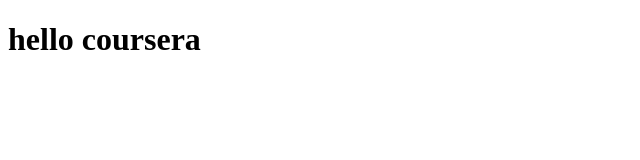
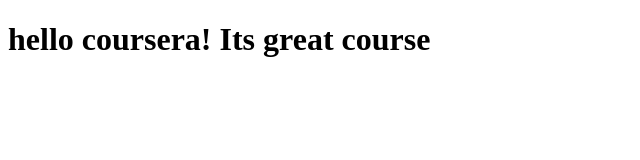
Before and after one commit to Salehabdulhadi/coursera-test, a plain HTML site: page site/index.html in a window 1280 px wide. Shown: the whole page, without its empty margins (0-640 px from the left). Drawn offline with Linux system fonts and the light colour scheme.

Commit message:
small addtion to our page

```diff
--- a/site/index.html
+++ b/site/index.html
@@ -1,10 +1,9 @@
 <!DOCTYPE html>
 <html>
 <head>
-
 	<title>coursera test </title>
 </head>
 <body>
-<h1> hello coursera</h1>
+<h1> hello coursera! Its great course</h1>
 </body>
 </html>
```
